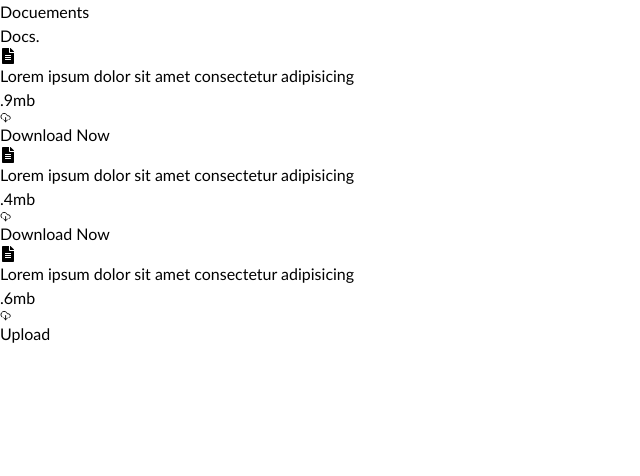
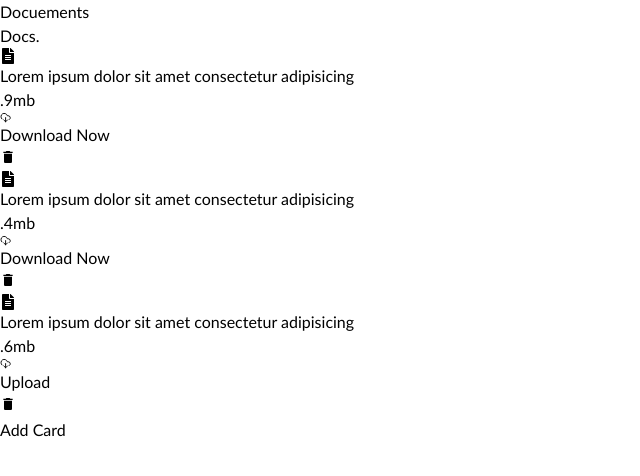
Before and after one commit to mxnuag/DocuX, a React (Vite) app: page / in a window 1280 px wide. Shown: the top 476 px of the page, without its empty margins (0-640 px from the left). Built offline with nearby package versions, Linux system fonts and the light colour scheme.

Commit message:
user input added

```diff
--- a/package.json
+++ b/package.json
@@ -10,6 +10,7 @@
     "preview": "vite preview"
   },
   "dependencies": {
+    "@react-oauth/google": "^0.12.1",
     "framer-motion": "^11.3.17",
     "react": "^18.3.1",
     "react-dom": "^18.3.1",
--- a/src/components/Card.jsx
+++ b/src/components/Card.jsx
@@ -1,35 +1,48 @@
 import React from 'react';
 import { FaFileAlt } from "react-icons/fa";
 import { LuDownloadCloud } from "react-icons/lu";
-import { MdOutlineCloseFullscreen } from "react-icons/md";
-import { motion } from "framer-motion"
+import { MdOutlineCloseFullscreen, MdDelete } from "react-icons/md";
+import { motion } from "framer-motion";
 
-function Card({ data,reference }) {
+function Card({ data, reference, onDelete }) {
+    const tag = data.tag || {};
+    const tagTitle = tag.tagTitle || ''; // Ensure tagTitle is a string
+    const tagColor = tag.tagColor || 'green'; // Default to 'green'
+    const isTagOpen = tag.isOpen !== undefined ? tag.isOpen : true; // Default to true
+
     return (
-        <motion.div drag dragConstraints={reference} whileDrag={{scale:1.2}}
-        dragTransition={{bounceStiffness:100, bounceDamping:10}}
-        className='relative flex-shrink-0  w-60 h-72 rounded-[60px] bg-zinc-700/60 text-white px-8 py-10 overflow-hidden'>
+        <motion.div
+            drag
+            dragConstraints={reference}
+            whileDrag={{ scale: 1.2 }}
+            dragTransition={{ bounceStiffness: 100, bounceDamping: 10 }}
+            className='relative flex-shrink-0 w-60 h-72 rounded-[60px] bg-zinc-700/60 text-white px-8 py-10 overflow-hidden'
+        >
             <FaFileAlt />
             <p className='text-sm leading-tight mt-5 font-semibold'>{data.desc}</p>
             <div className='footer absolute bottom-0 w-full py-3 left-0'>
                 <div className='flex items-center justify-between px-8 py-3 mb-3 bottom-0'>
                     <h5>{data.filesize}</h5>
                     <span className='w-7 h-7 bg-zinc-600 rounded-full flex items-center justify-center'>
-                        {data.close ? <MdOutlineCloseFullscreen />:<LuDownloadCloud size="0.7em" color='#000' />}
+                        {data.close ? <MdOutlineCloseFullscreen /> : <LuDownloadCloud size="0.7em" color='#000' />}
                     </span>
                 </div>
 
-                {
+                {isTagOpen && (
+                    <div className={`tag w-full py-4 ${tagColor === "blue" ? "bg-blue-600" : "bg-green-600"} flex items-center justify-center`}>
+                        <h3 className='text-md font-semibold'>{tagTitle}</h3>
+                    </div>
+                )}
 
-                    data.tag.isOpen?(<div className={`tag w-full py-4 ${data.tag.tagColor==="blue"?"bg-blue-600":"bg-green-600"} flex items-center justify-center`}>
-                        <h3 className='text-md font-semibold'>{data.tag.tagTitle}</h3>
-                    </div>):null
-                }
+                <button
+                    onClick={onDelete}
+                    className="absolute top-2 right-2 bg-red-500 text-white p-1 rounded"
+                >
+                    <MdDelete />
+                </button>
             </div>
-
         </motion.div>
-
     );
 }
 
-export default Card
+export default Card;
--- a/src/components/Fore.jsx
+++ b/src/components/Fore.jsx
@@ -1,30 +1,47 @@
-import React, { useRef } from 'react'
-import Card from './Card'
-
+import React, { useRef, useState } from 'react';
+import Card from './Card';
+import Modal from './Modal';
 
 function Fore() {
+    const ref = useRef(null);
+    const [cards, setCards] = useState([
+        { id: 1, desc: "Lorem ipsum dolor sit amet consectetur adipisicing", filesize: ".9mb", close: false, tag: { isOpen: true, tagTitle: "Download Now", tagColor: "green" } },
+        { id: 2, desc: "Lorem ipsum dolor sit amet consectetur adipisicing", filesize: ".4mb", close: false, tag: { isOpen: true, tagTitle: "Download Now", tagColor: "blue" } },
+        { id: 3, desc: "Lorem ipsum dolor sit amet consectetur adipisicing", filesize: ".6mb", close: false, tag: { isOpen: true, tagTitle: "Upload", tagColor: "green" } }
+    ]);
+    const [isModalOpen, setIsModalOpen] = useState(false);
 
-    const ref=useRef(null);
-    const data = [
-        {
-            desc: "Lorem ipsum dolor sit amet consectetur adipisicing", filesize: ".9mb", close: false, tag: { isOpen: true, tagTitle: "Download Now", tagColor: "green" }
-        },
-        {
-            desc: "Lorem ipsum dolor sit amet consectetur adipisicing", filesize: ".4mb", close: false, tag: { isOpen: true, tagTitle: "Download Now", tagColor: "blue" }
-        },
-        {
-            desc: "Lorem ipsum dolor sit amet consectetur adipisicing", filesize: ".6mb", close: false, tag: { isOpen: true, tagTitle: "Upload", tagColor: "green" }
-        },
-    ];
+    const addCard = (newCard) => {
+        setCards([...cards, { ...newCard, id: Date.now(), tag: { ...newCard.tag, isOpen: true } }]);
+    };
+
+    const deleteCard = (id) => {
+        setCards(cards.filter(card => card.id !== id));
+    };
+
     return (
-        <div ref={ref} className=' fixed top-0 left-0 z-[3] w-full h-full flex gap-20 flex-wrap p-5'>
-            {
-                data.map((item,index)=>(
-                    <Card data={item} reference={ref}/>
-                ))
-            }
+        <div ref={ref} className='fixed top-0 left-0 z-[3] w-full h-full flex gap-20 flex-wrap p-5'>
+            {cards.map((item) => (
+                <Card
+                    key={item.id}
+                    data={item}
+                    reference={ref}
+                    onDelete={() => deleteCard(item.id)}
+                />
+            ))}
+            <button
+                onClick={() => setIsModalOpen(true)}
+                className="fixed bottom-10 right-10 bg-blue-500 text-white px-4 py-2 rounded"
+            >
+                Add Card
+            </button>
+            <Modal
+                isOpen={isModalOpen}
+                onClose={() => setIsModalOpen(false)}
+                onSubmit={addCard}
+            />
         </div>
-    )
+    );
 }
 
-export default Fore
+export default Fore;
--- /dev/null
+++ b/src/components/Modal.jsx
@@ -0,0 +1,66 @@
+import React, { useState } from 'react';
+
+function Modal({ isOpen, onClose, onSubmit }) {
+    const [desc, setDesc] = useState('');
+    const [filesize, setFilesize] = useState('');
+    const [tagTitle, setTagTitle] = useState('');
+    const [tagColor, setTagColor] = useState('green');
+
+    const handleSubmit = () => {
+        onSubmit({ desc, filesize, tag: { tagTitle, tagColor } });
+        onClose();
+    };
+
+    if (!isOpen) return null;
+
+    return (
+        <div className="fixed inset-0 bg-black bg-opacity-50 flex items-center justify-center">
+            <div className="bg-white p-4 rounded">
+                <h2>Add New Card</h2>
+                <input
+                    type="text"
+                    placeholder="Description"
+                    value={desc}
+                    onChange={(e) => setDesc(e.target.value)}
+                    className="block w-full mb-2"
+                />
+                <input
+                    type="text"
+                    placeholder="Filesize"
+                    value={filesize}
+                    onChange={(e) => setFilesize(e.target.value)}
+                    className="block w-full mb-2"
+                />
+                <input
+                    type="text"
+                    placeholder="Tag Title"
+                    value={tagTitle}
+                    onChange={(e) => setTagTitle(e.target.value)}
+                    className="block w-full mb-2"
+                />
+                <select
+                    value={tagColor}
+                    onChange={(e) => setTagColor(e.target.value)}
+                    className="block w-full mb-2"
+                >
+                    <option value="green">Green</option>
+                    <option value="blue">Blue</option>
+                </select>
+                <button
+                    onClick={handleSubmit}
+                    className="bg-blue-500 text-white px-4 py-2 rounded"
+                >
+                    Add Card
+                </button>
+                <button
+                    onClick={onClose}
+                    className="bg-gray-500 text-white px-4 py-2 rounded ml-2"
+                >
+                    Close
+                </button>
+            </div>
+        </div>
+    );
+}
+
+export default Modal;
```
Also changed, not shown: 1 other file (tests, documents, lock files or other folders).
